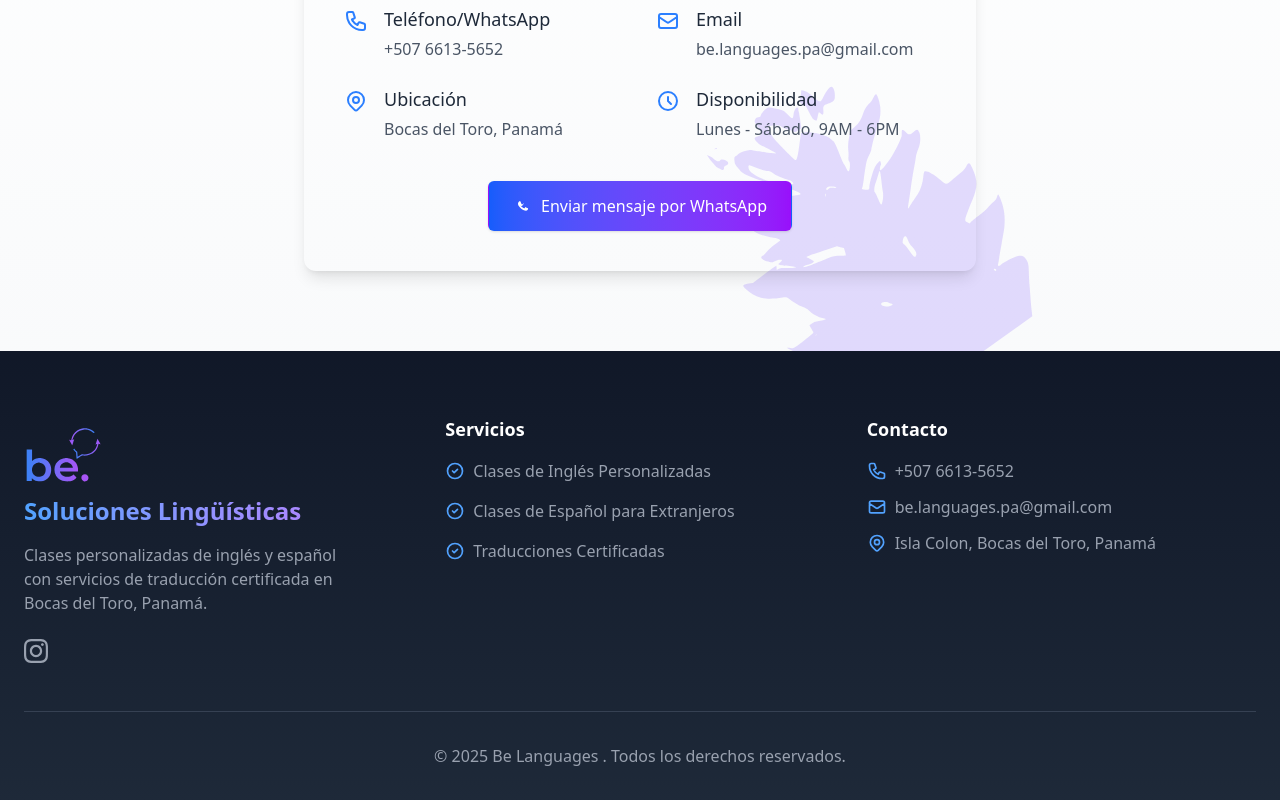
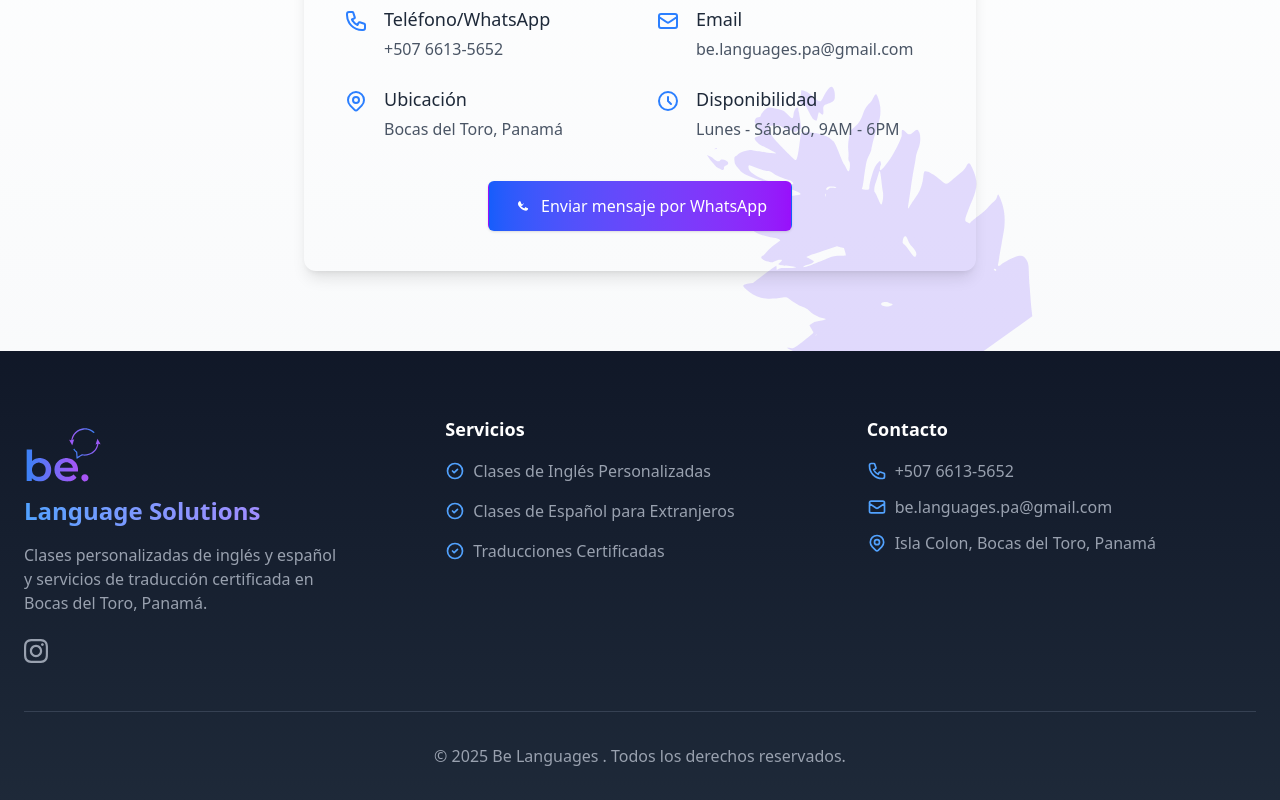
Before and after one commit to Jeejee2064/Be-Languages, a Next.js app: page /es in a window 1280 px wide. Shown: the part 7091-7891 px from the top of the page. Built offline with nearby package versions, Linux system fonts and the light colour scheme.

Commit message:
first commit

```diff
--- a/src/app/components/FooterEN.js
+++ b/src/app/components/FooterEN.js
@@ -23,7 +23,7 @@ export default function FooterEN() {
                 Language Solutions
             </h3>
             <p className="text-gray-400 max-w-xs mb-6">
-                Personalized English and Spanish classes with certified translation services in Bocas del Toro, Panama.
+                Personalized English and Spanish classes and certified translation services in Bocas del Toro, Panama.
             </p>
             <div className="flex space-x-4">
               <a href="https://www.instagram.com/be.languages/" className="text-gray-400 hover:text-white transition-colors">
--- a/src/app/components/FooterES.js
+++ b/src/app/components/FooterES.js
@@ -19,10 +19,10 @@ export default function FooterES() {
               </Link>
             </div>
             <h3 className="text-2xl font-bold mb-4 bg-gradient-to-r from-blue-400 to-purple-400 bg-clip-text text-transparent">
-              Soluciones Lingüísticas
+              Language Solutions
             </h3>
             <p className="text-gray-400 max-w-xs mb-6">
-              Clases personalizadas de inglés y español con servicios de traducción certificada en Bocas del Toro, Panamá.
+              Clases personalizadas de inglés y español y servicios de traducción certificada en Bocas del Toro, Panamá.
             </p>
             <div className="flex space-x-4">
               <a href="https://www.instagram.com/be.languages/" className="text-gray-400 hover:text-white transition-colors">
--- a/src/app/english-classes-in-isla-colon-bocas-del-toro/layout.js
+++ b/src/app/english-classes-in-isla-colon-bocas-del-toro/layout.js
@@ -1,4 +1,3 @@
-import { Metadata } from 'next'
 
 export const metadata = {
   title: 'English Classes in Bocas del Toro | BE Language Solutions',
```
